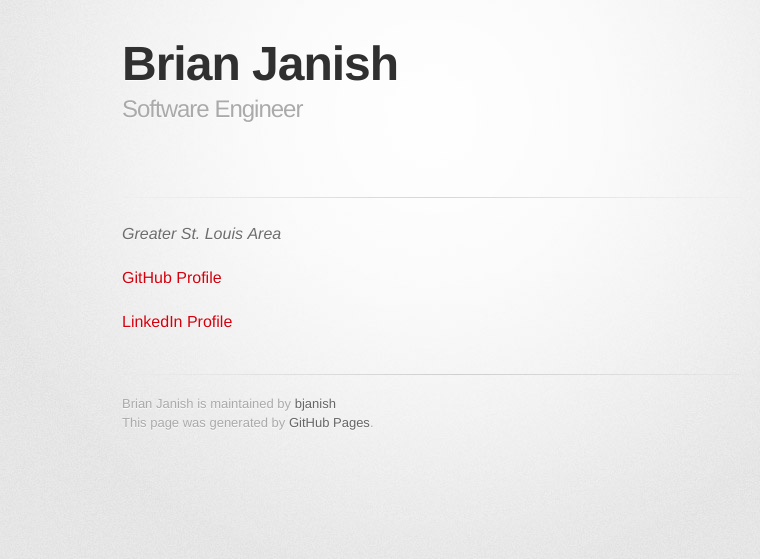
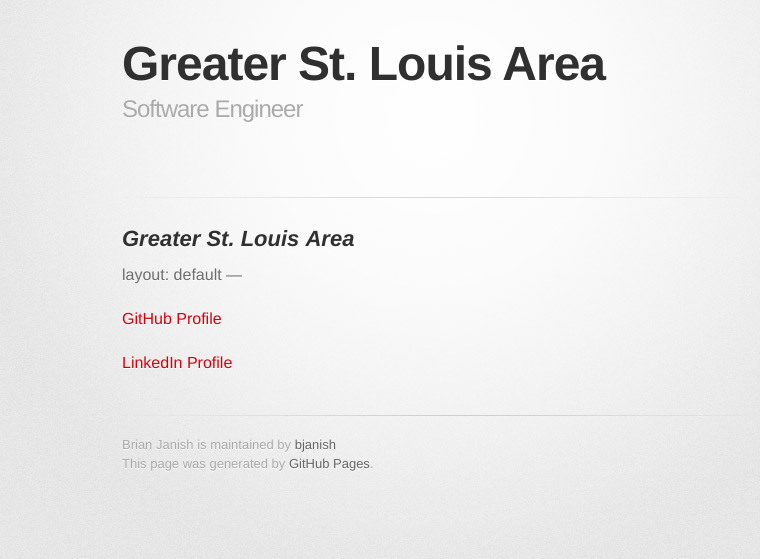
Before and after one commit to bjanish/brianjanish, a Jekyll site: the page built from index.md, in a window 1280 px wide. Shown: the top 559 px of the page, without its empty margins (208-968 px from the left). Built offline with Jekyll 4.4.1, drawn with Linux system fonts in a browser that asks for light colours; some web fonts are replaced; our own code applies the rules of GitHub Pages for plain Markdown files.

Commit message:
Moved city

```diff
--- a/index.md
+++ b/index.md
@@ -1,7 +1,7 @@
+_Greater_ _St._ _Louis_ _Area_
 ---
 layout: default
 ---
-_Greater_ _St._ _Louis_ _Area_
 
 
 [GitHub Profile](http://github.com/bjanish/)
```
